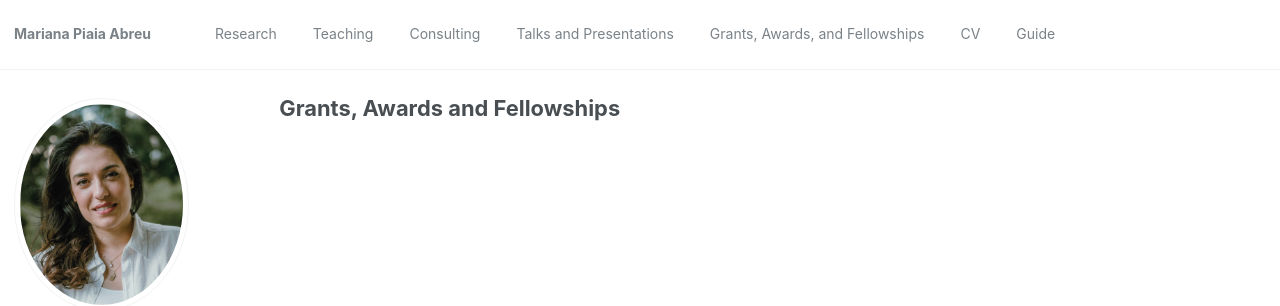
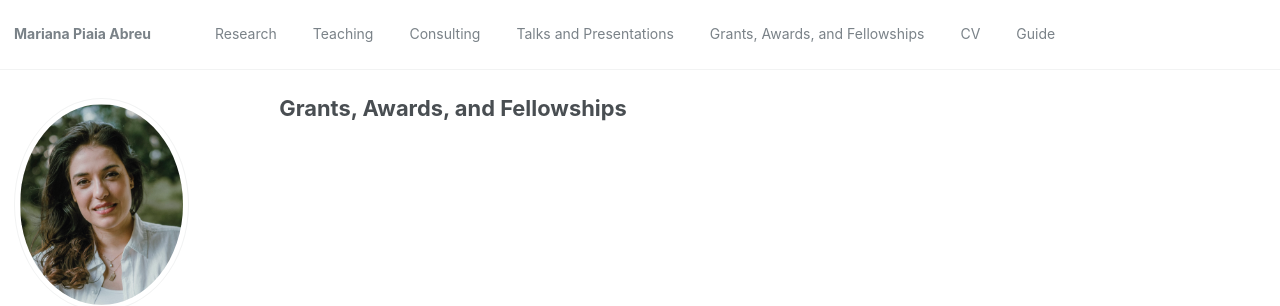
Before and after one commit to piaiaabreu/piaiaabreu.github.io, a Jekyll site: the page built from _pages/grants.html, in a window 1280 px wide. Shown: the top 306 px of the page. Built offline with Jekyll 4.4.1, drawn with Linux system fonts in a browser that asks for light colours; a style sheet for code colours, icons or effects is not loaded.

```diff
--- a/_pages/grants.html
+++ b/_pages/grants.html
@@ -1,6 +1,6 @@
 ---
 layout: archive
 permalink: /grants/
-title: "Grants, Awards and Fellowships"
+title: "Grants, Awards, and Fellowships"
 author_profile: true
 ---
```
